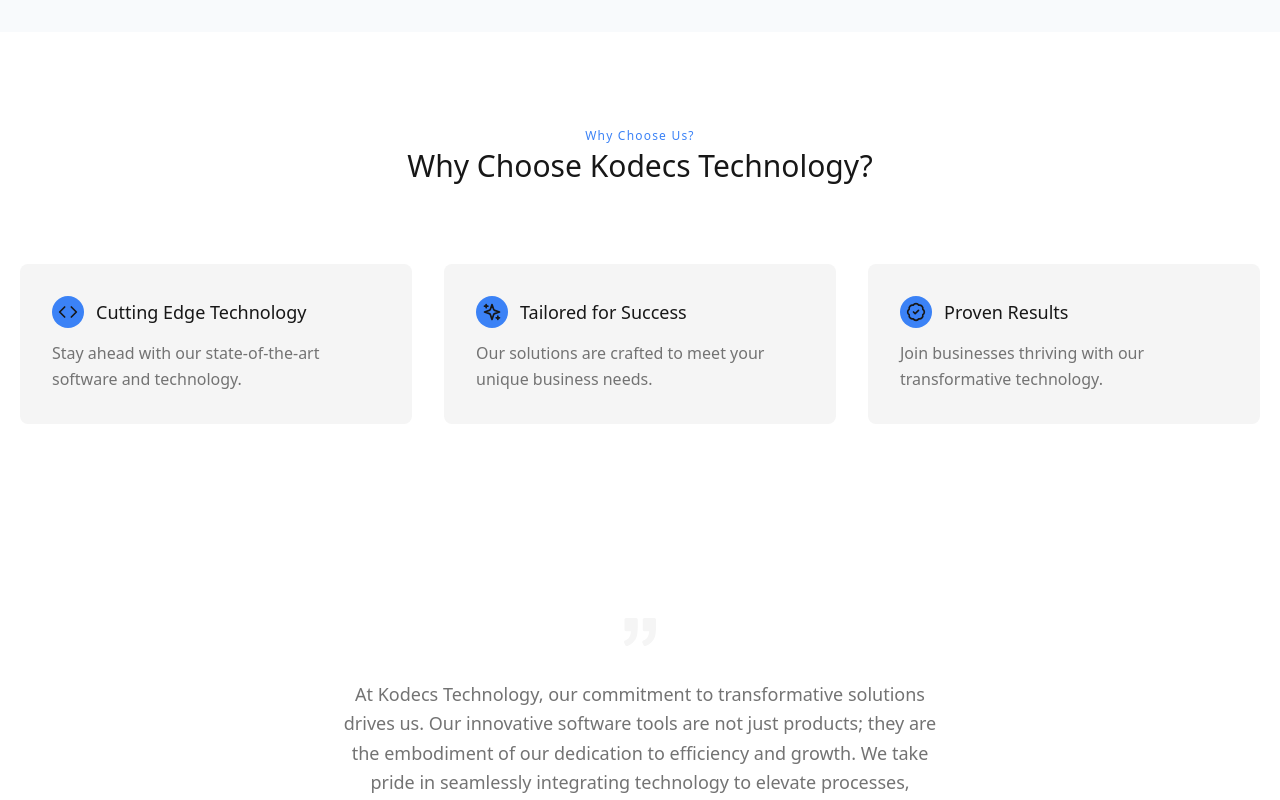
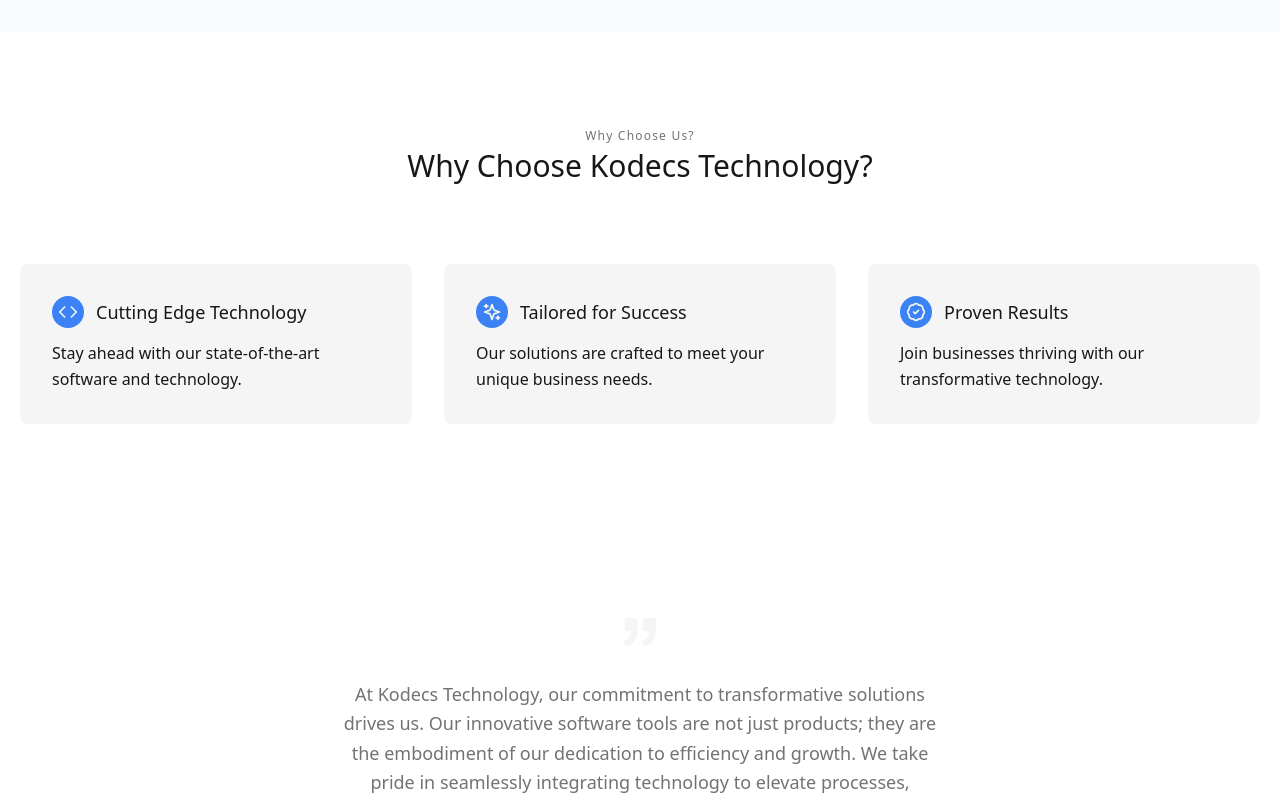
Before and after one commit to sharkaie/kodecs, a Next.js app: page / in a window 1280 px wide. Shown: the part 1420-2220 px from the top of the page. Built offline with nearby package versions, Linux system fonts and the light colour scheme.

Commit message:
fix: accessibility issues

```diff
--- a/src/app/(web)/page.tsx
+++ b/src/app/(web)/page.tsx
@@ -184,7 +184,7 @@
             <section className="text-gray-600 body-font">
                 <div className="container px-5 py-24 mx-auto">
                     <div className="flex flex-col w-full mb-20 text-center">
-                        <h3 className="mb-1 text-xs font-medium tracking-widest text-blue-500 title-font">
+                        <h3 className="mb-1 text-xs font-medium tracking-widest text-muted-foreground title-font">
                             Why Choose Us?
                         </h3>
                         <h2 className="text-2xl font-medium text-secondary-foreground sm:text-3xl title-font">
@@ -195,7 +195,7 @@
                         <div className="p-4 md:w-1/3">
                             <div className="flex flex-col h-full p-8 rounded-lg bg-secondary">
                                 <div className="flex items-center mb-3">
-                                    <div className="inline-flex items-center justify-center w-8 h-8 mr-3 bg-blue-500 rounded-full shrink-0 text-secondary-foreground">
+                                    <div className="inline-flex items-center justify-center w-8 h-8 mr-3 bg-blue-500 rounded-full shrink-0 text-accent">
                                         <Icons.code className="w-5 h-5" />
                                     </div>
                                     <h2 className="text-lg font-medium text-secondary-foreground title-font">
@@ -203,7 +203,7 @@
                                     </h2>
                                 </div>
                                 <div className="grow">
-                                    <p className="text-base leading-relaxed text-muted-foreground">
+                                    <p className="text-base leading-relaxed text-accent-foreground">
                                         Stay ahead with our state-of-the-art
                                         software and technology.
                                     </p>
@@ -213,7 +213,7 @@
                         <div className="p-4 md:w-1/3">
                             <div className="flex flex-col h-full p-8 rounded-lg bg-secondary">
                                 <div className="flex items-center mb-3">
-                                    <div className="inline-flex items-center justify-center w-8 h-8 mr-3 bg-blue-500 rounded-full shrink-0 text-secondary-foreground">
+                                    <div className="inline-flex items-center justify-center w-8 h-8 mr-3 bg-blue-500 rounded-full shrink-0 text-accent">
                                         <Icons.magic className="w-5 h-5" />
                                     </div>
                                     <h2 className="text-lg font-medium text-secondary-foreground title-font">
@@ -221,7 +221,7 @@
                                     </h2>
                                 </div>
                                 <div className="grow">
-                                    <p className="text-base leading-relaxed text-muted-foreground">
+                                    <p className="text-base leading-relaxed text-accent-foreground">
                                         Our solutions are crafted to meet your
                                         unique business needs.
                                     </p>
@@ -231,7 +231,7 @@
                         <div className="p-4 md:w-1/3">
                             <div className="flex flex-col h-full p-8 rounded-lg bg-secondary">
                                 <div className="flex items-center mb-3">
-                                    <div className="inline-flex items-center justify-center w-8 h-8 mr-3 bg-blue-500 rounded-full shrink-0 text-secondary-foreground">
+                                    <div className="inline-flex items-center justify-center w-8 h-8 mr-3 bg-blue-500 rounded-full shrink-0 text-accent">
                                         <Icons.badgeCheck className="w-5 h-5" />
                                     </div>
                                     <h2 className="text-lg font-medium text-secondary-foreground title-font">
@@ -239,7 +239,7 @@
                                     </h2>
                                 </div>
                                 <div className="grow">
-                                    <p className="text-base leading-relaxed text-muted-foreground">
+                                    <p className="text-base leading-relaxed text-accent-foreground">
                                         Join businesses thriving with our
                                         transformative technology.
                                     </p>
--- a/src/components/web/footer.tsx
+++ b/src/components/web/footer.tsx
@@ -37,6 +37,7 @@
                             MAIN
                         </h2>
                         <nav className="mb-10 list-none">
+                            <ul>
                                 <li>
                                     <Link
                                         href="/"
@@ -69,6 +70,7 @@
                                         About Kodecs Technology
                                     </Link>
                                 </li>
+                            </ul>
                         </nav>
                     </div>
                     <div className="w-full px-4 lg:w-1/4 md:w-1/2">
@@ -76,6 +78,7 @@
                             Support
                         </h2>
                         <nav className="mb-10 list-none">
+                            <ul>
                                 <li>
                                     <Link
                                         href="/support"
@@ -84,6 +87,7 @@
                                         Suppport & Documentation
                                     </Link>
                                 </li>
+                            </ul>
                         </nav>
                     </div>
                     <div className="w-full px-4 lg:w-1/4 md:w-1/2">
@@ -91,6 +95,7 @@
                             CONTACT
                         </h2>
                         <nav className="mb-10 list-none text">
+                            <ul>
                                 <li>
                                     <Link
                                         href="/contact-us"
@@ -107,6 +112,7 @@
                                         support@kodecs.in
                                     </a>
                                 </li>
+                            </ul>
                         </nav>
                     </div>
                     {/* <div className="w-full px-4 lg:w-1/4 md:w-1/2">
@@ -147,24 +153,36 @@
                         <a
                             href="https://facebook.com/kodecstechnology"
                             className="text-muted-foreground"
+                            aria-label="Visit us on Facebook"
+                            rel="noopener noreferrer"
+                            target="_blank"
                         >
                             <Icons.facebook className="w-5 h-5 fill-muted-foreground" />
                         </a>
                         <a
                             href="https://x.com/kodecstechnology"
                             className="ml-3 text-muted-foreground"
+                            aria-label="Visit us on Twitter"
+                            rel="noopener noreferrer"
+                            target="_blank"
                         >
                             <Icons.twitter className="w-5 h-5 fill-muted-foreground" />
                         </a>
                         <a
                             href="https://instagram.com/kodecs.technology"
                             className="ml-3 text-muted-foreground"
+                            aria-label="Follow us on Instagram"
+                            rel="noopener noreferrer"
+                            target="_blank"
                         >
                             <Icons.instagram className="w-5 h-5" />
                         </a>
                         <a
                             href="https://linkedin.com/kodecstechnology"
                             className="ml-3 text-muted-foreground"
+                            aria-label="Connect us on LinkedIn"
+                            rel="noopener noreferrer"
+                            target="_blank"
                         >
                             <Icons.linkedin className="w-5 h-5 fill-muted-foreground" />
                         </a>
```
Lines whose indentation alone changed are shown as unchanged.
